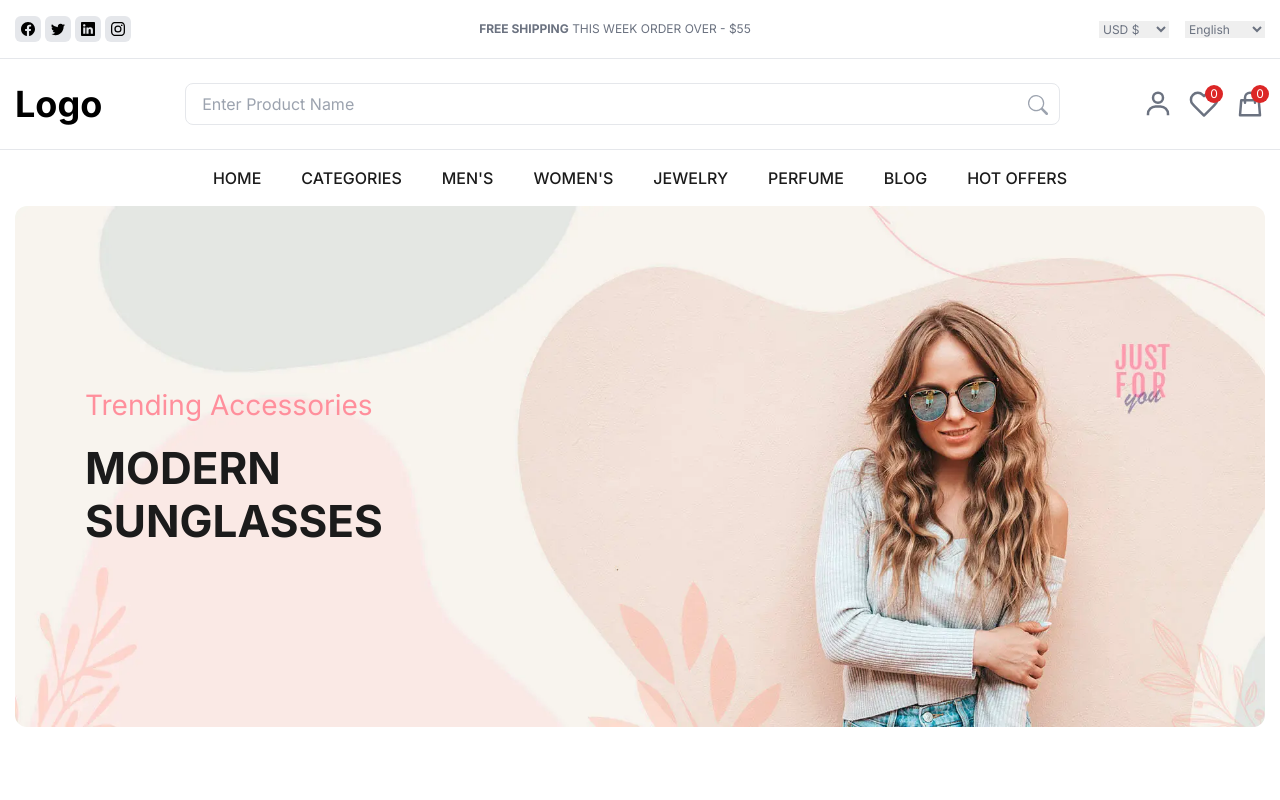
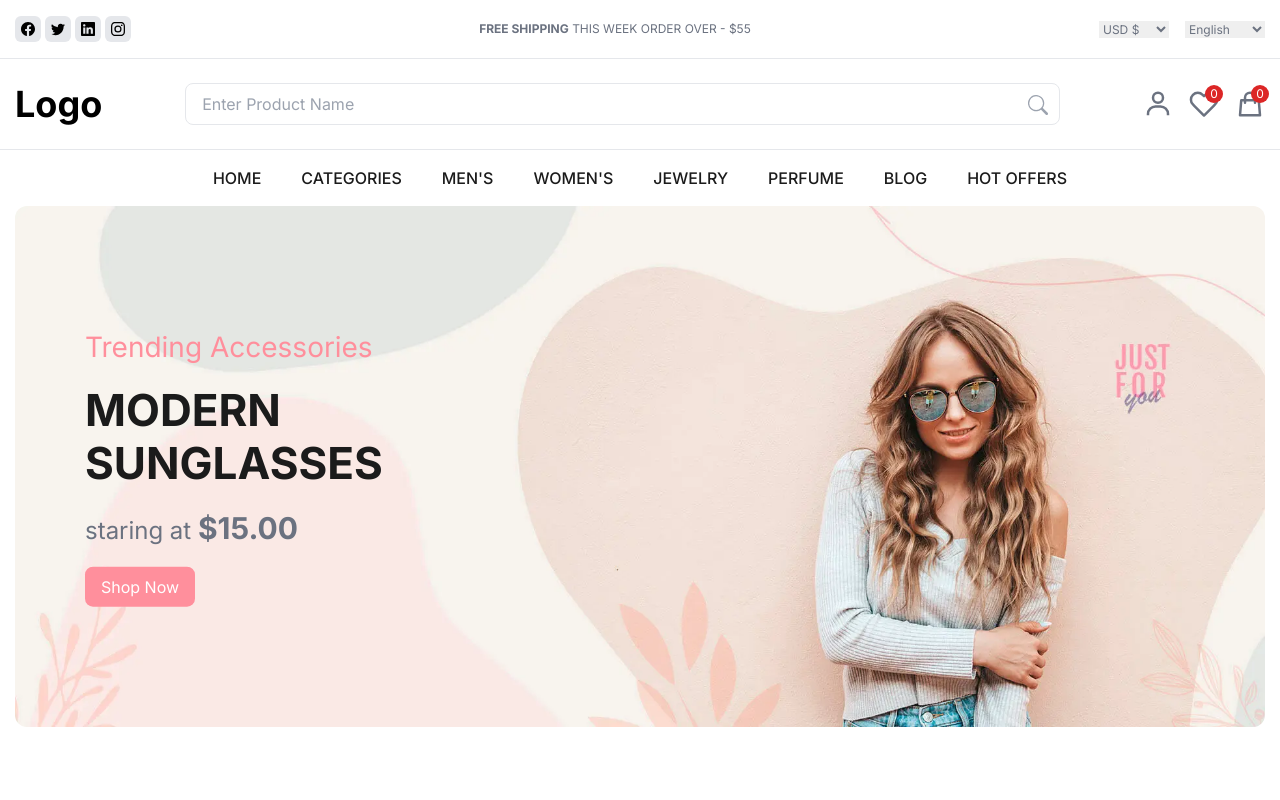
Before and after one commit to salimsheikh/nextjs-shopping-website, a Next.js app: page / in a window 1280 px wide. Shown: the top 800 px of the page. Built offline with nearby package versions, Linux system fonts and the light colour scheme; grey boxes are pictures that could not be loaded.

Commit message:
Banner Completed

```diff
--- a/src/components/HomeSlider.tsx
+++ b/src/components/HomeSlider.tsx
@@ -20,21 +20,21 @@
           img: "/banner-1.jpg",
           title: "Trending Item",
           mainTitle: "WOMEN'S LATEST FASHION SALE",
-          price: "$20"
+          price: "$20.00"
         },
         {
           id:2,
           img: "/banner-2.jpg",
           title: "Trending Accessories",
           mainTitle: "MODERN SUNGLASSES",
-          price: "$15"
+          price: "$15.00"
         },
         {
           id:3,
           img: "/banner-3.jpg",
           title: "Scale Offer",
           mainTitle: "NEW FASHION SUMMER SALE",
-          price: "$30"
+          price: "$30.00"
         }
       ];
   return (
--- a/src/components/Slide.tsx
+++ b/src/components/Slide.tsx
@@ -9,11 +9,18 @@
 }
 
 const Slide:React.FC<slidePropsType> = ({img, title, mainTitle, price}) => {
+
+
   return (
     <div className='outline-none border-none relative'>
-        <div className="absolute left-[30px] md:left-[70px] max-w-[250px] sm:max-w-[350px] top-[50%] -translate-y-[50%] space-y-2 lg:space-y-4 bg-[#ffffa2] sm:bg-transparent p-4 sm:p-0 rounded-lg sm:rounded-none">
+        <div className="absolute left-[30px] md:left-[70px] max-w-[250px] sm:max-w-[350px] top-[50%] -translate-y-[50%] space-y-2 lg:space-y-4 bg-[#ffffffa2] sm:bg-transparent p-4 sm:p-0 rounded-lg sm:rounded-none">
             <h3 className='text-accent text-[24ox] lg:text-[28px]'>{title}</h3>
             <h2 className="text-blackish text-[26px] md:text-[30px] lg:text-[44px] font-bold leading-[1.2]">{mainTitle}</h2>
+            <h3 className='text-[24px] text-gray-500'>staring at <b className='text-[20px] md:text-[24px] lg:text-[30px]'>{price}</b></h3>
+            <div className="bg-accent text-white text-[14px] md:text-[16px] p-2 px-4 rounded-lg inline-block cursor-pointer hover:bg-blackish">Shop Now</div>
+
+            {/* bg-accent text-white text-[14px] md:text-[16px] p-2 px-4 rounded-lg inline-block cursor-pointer hover:bg-blackish */}
+
         </div>
         <Image className='w-[100%] h-[300px] md:h-auto rounded-xl object-cover object-right md:object-left-bottom' src={img} height={2000} width={2000} alt='Banner' />
     </div>
```
